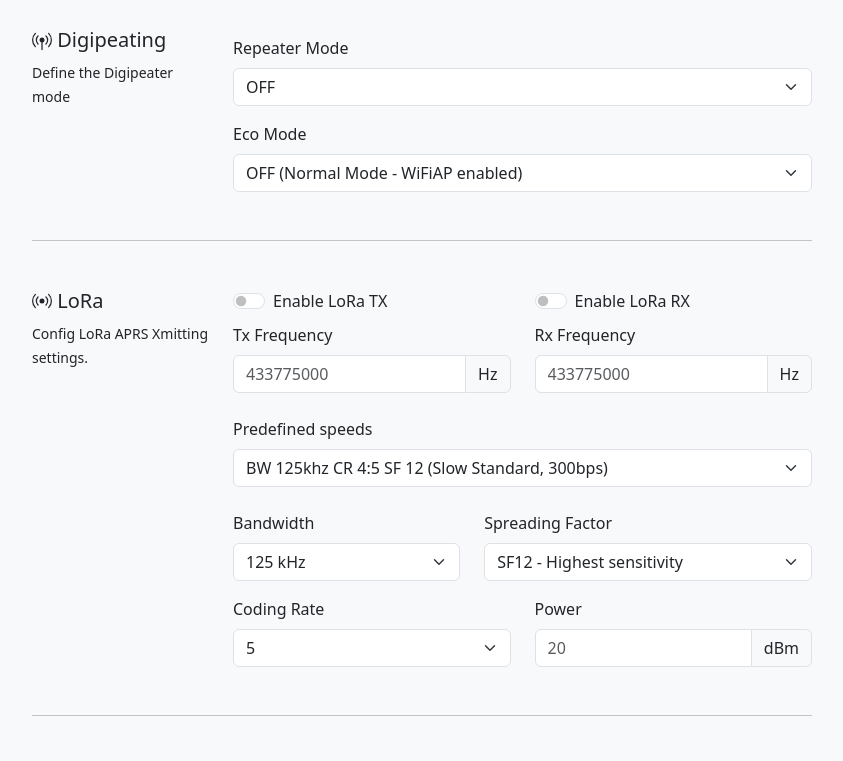
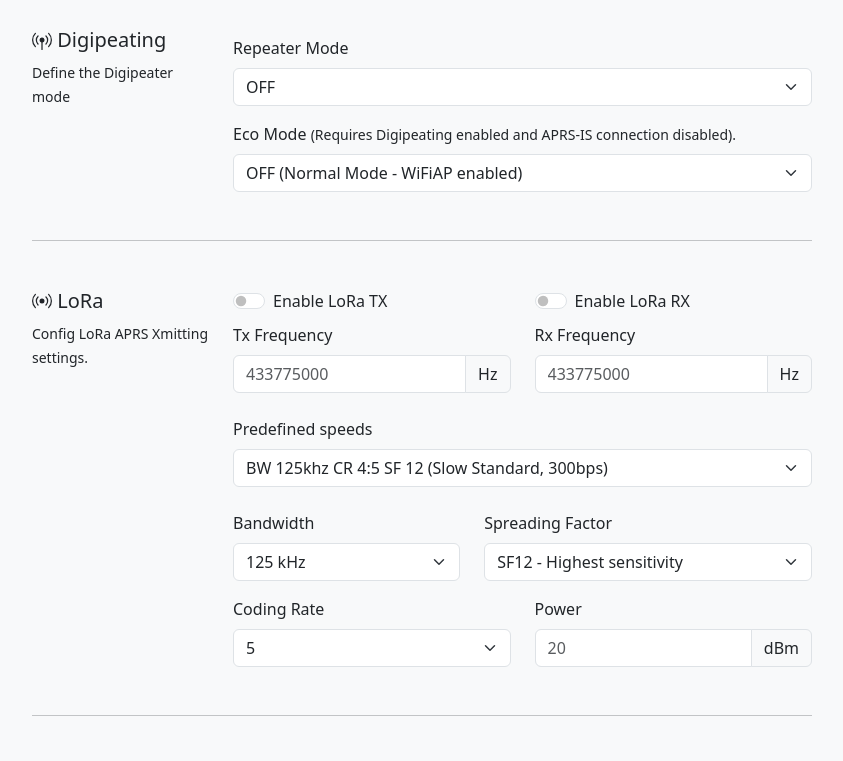
Before and after one commit to richonguzman/LoRa_APRS_iGate, a plain HTML site: page data_embed/index.html in a window 1280 px wide. Shown: the part 1720-2481 px from the top of the page, without its empty margins (218-1061 px from the left). Drawn offline with Linux system fonts and the light colour scheme; no server answers.

Commit message:
index Requires update

```diff
--- a/data_embed/index.html
+++ b/data_embed/index.html
@@ -661,7 +661,10 @@
                                         <label
                                             for="digi.ecoMode"
                                             class="form-label"
-                                            >Eco Mode</label
+                                            >Eco Mode
+                                            <small
+                                                >(Requires Digipeating enabled and APRS-IS connection disabled).</small
+                                            ></label
                                         >
                                         <select
                                             class="form-select form-select"
@@ -1245,9 +1248,9 @@
                                             <label
                                                 for="wxsensor.active"
                                                 class="form-label"
-                                                ><b>Activate Wx Telemetry</b>
+                                                >Activate Wx Telemetry
                                                 <small
-                                                    >Requires a BME/BMP280, BME680 or Si7021 sensor.</small
+                                                    >(Requires a BME/BMP280, BME680 or Si7021 sensor).</small
                                                 ></label
                                             >
                                         </div>
```
